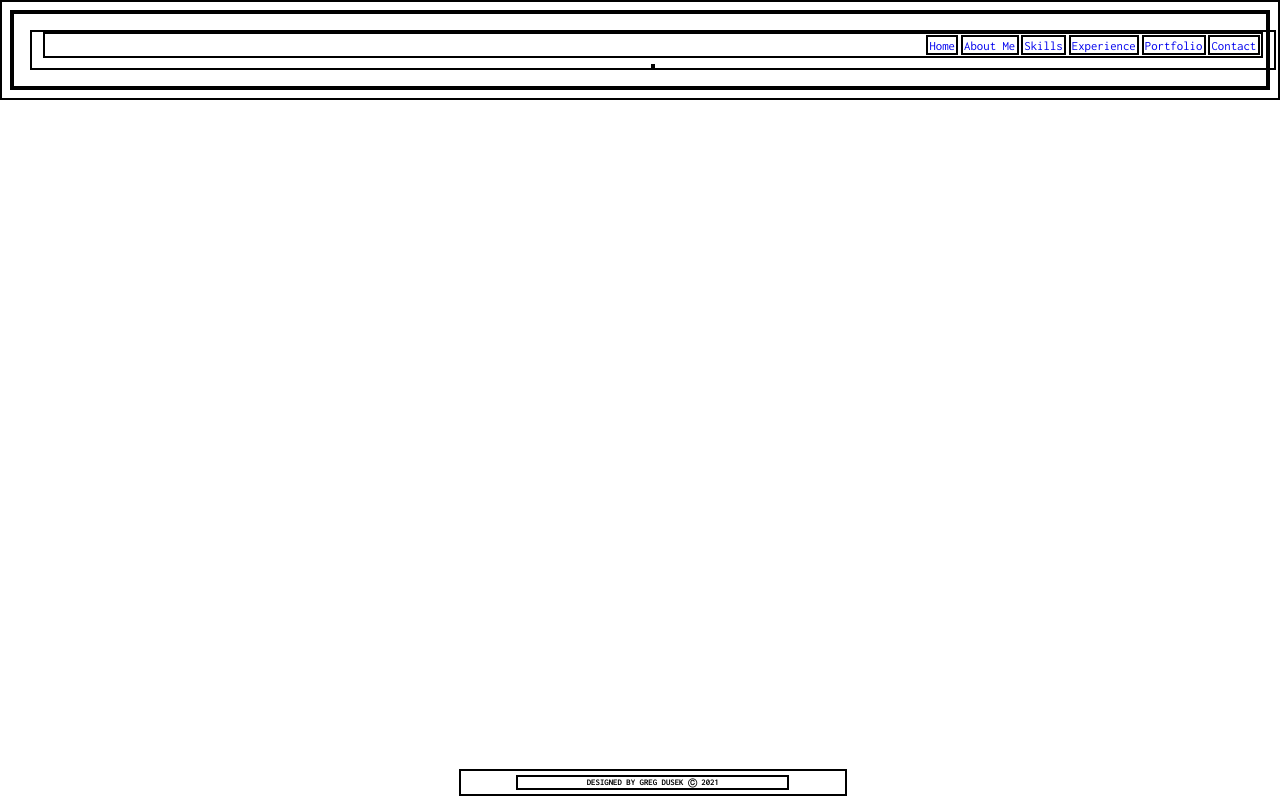
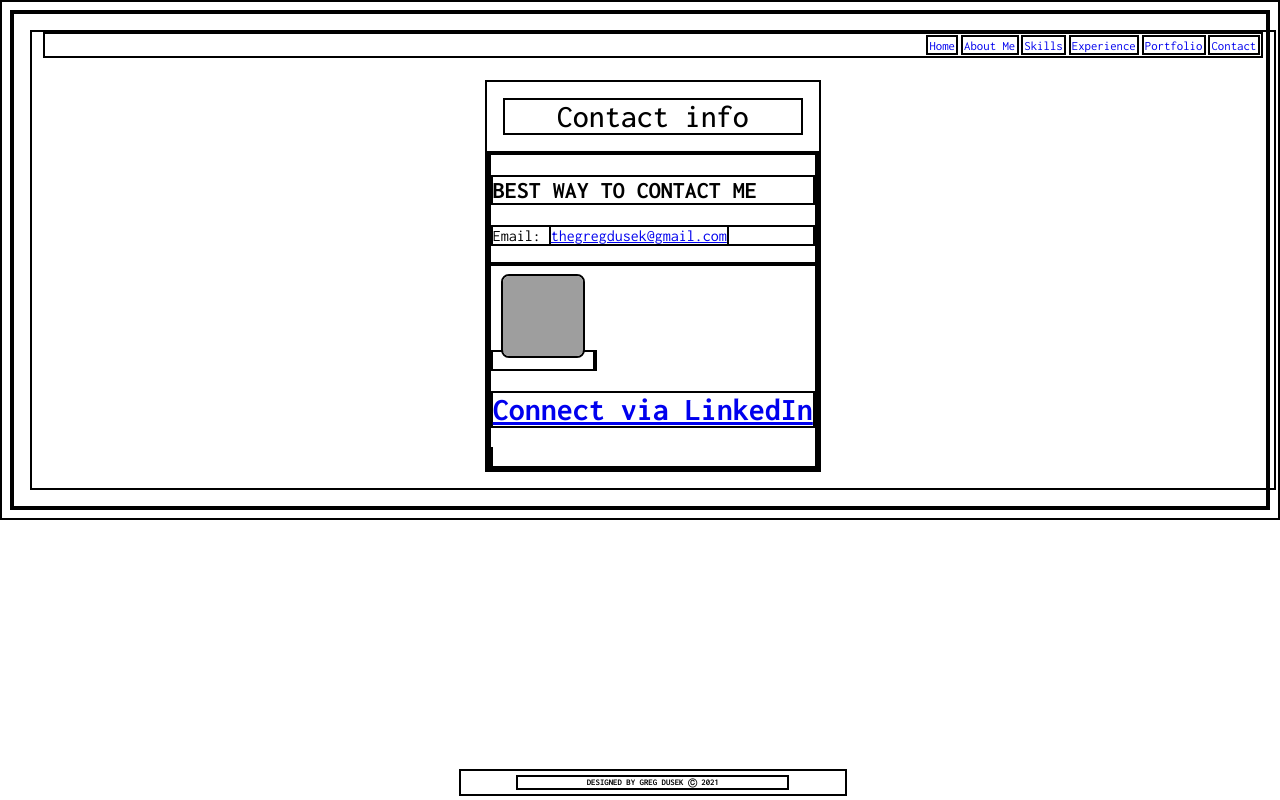
Before and after one commit to gregdusek/my-portfolio, a React (Create React App) app: page /Contact in a window 1280 px wide. Built offline with nearby package versions, Linux system fonts and the light colour scheme; grey boxes are pictures that could not be loaded.

Commit message:
populated Contact route

```diff
--- a/src/Components/Contact/index.js
+++ b/src/Components/Contact/index.js
@@ -3,9 +3,25 @@ import './styles.css';
 const Contact = () => {
 
     return(
-            <div>
-
-            </div>
+        <div className='page-container'>
+            <h1 className='page-title'>Contact info</h1>
+                <div className='contactColumn-container'>
+                    <div className='contact'>
+                        <h2 className='contact-title'>BEST WAY TO CONTACT ME</h2>
+                        <p className='contact-paragraph'>
+                            Email: <a href='mailto:thegregdusek@gmail.com'>thegregdusek@gmail.com</a>
+                        </p>
+                    </div>
+                    <div className='column'>
+                        <a href="https://www.linkedin.com/in/greg-dusek-50559759/" target='blank'>
+                            <img className='linked-icon' src="https://res.cloudinary.com/gregdusek/image/upload/v1615957736/Dev%20Language%20Icons/linkedin_erqmje.svg" alt="" />
+                        </a>
+                        <a href="https://www.linkedin.com/in/greg-dusek-50559759/" target='blank'>
+                            <h1 className='linked-title'>Connect via LinkedIn</h1>
+                        </a>
+                    </div>
+                </div>
+        </div>
     )
 };
 
```
